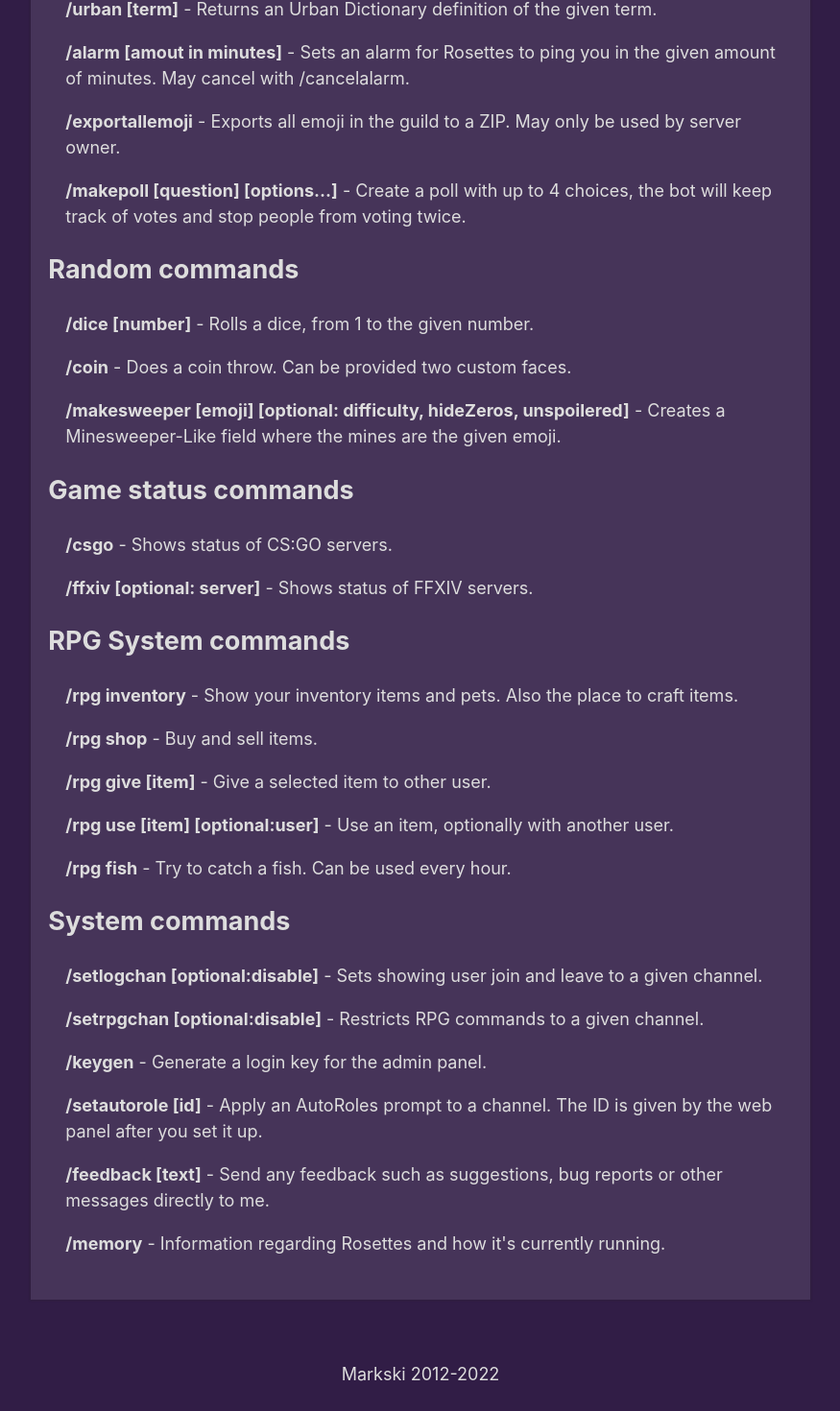
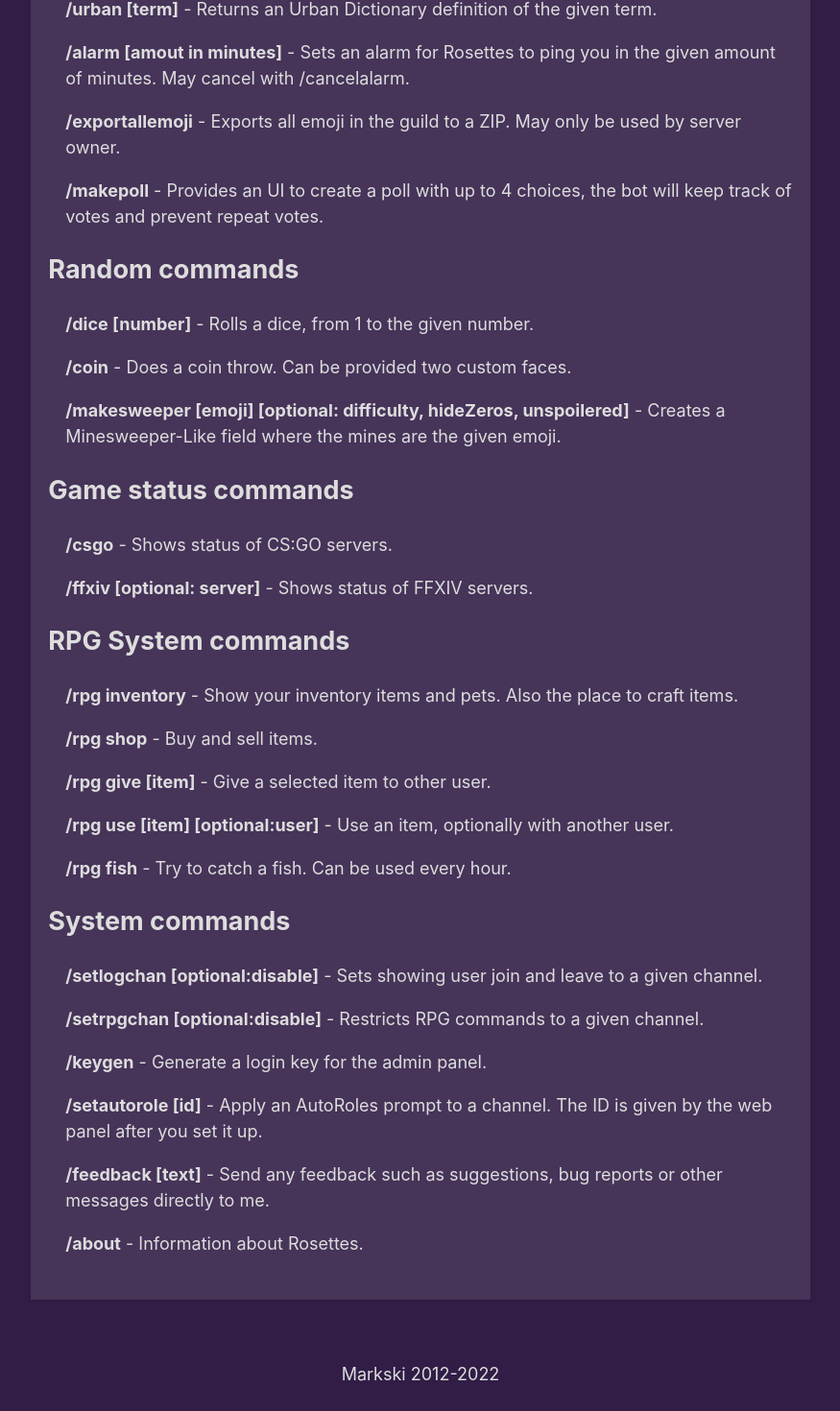
Before and after one commit to markski1/markski.ar, a Next.js app: page /rosettes/commands in a window 1280 px wide. Shown: the part 855-2325 px from the top of the page at 96% size, without its empty margins (202-1077 px from the left). Built offline with nearby package versions, Linux system fonts and the light colour scheme.

Commit message:
update /makepoll, /about

```diff
--- a/pages/rosettes/commands.tsx
+++ b/pages/rosettes/commands.tsx
@@ -60,7 +60,7 @@ export default function Page() {
 						<b>/exportallemoji</b> - Exports all emoji in the guild to a ZIP. May only be used by server owner.
 					</p>
 					<p>
-						<b>/makepoll [question] [options...]</b> - Create a poll with up to 4 choices, the bot will keep track of votes and stop people from voting twice.
+						<b>/makepoll</b> - Provides an UI to create a poll with up to 4 choices, the bot will keep track of votes and prevent repeat votes.
 					</p>
 				</div>
 				<h2>Random commands</h2>
@@ -120,7 +120,7 @@ export default function Page() {
 						<b>/feedback [text]</b> - Send any feedback such as suggestions, bug reports or other messages directly to me.
 					</p>
 					<p>
-						<b>/memory</b> - Information regarding Rosettes and how it's currently running.
+						<b>/about</b> - Information about Rosettes.
 					</p>
 				</div>
 			</SectorContainer>
```
